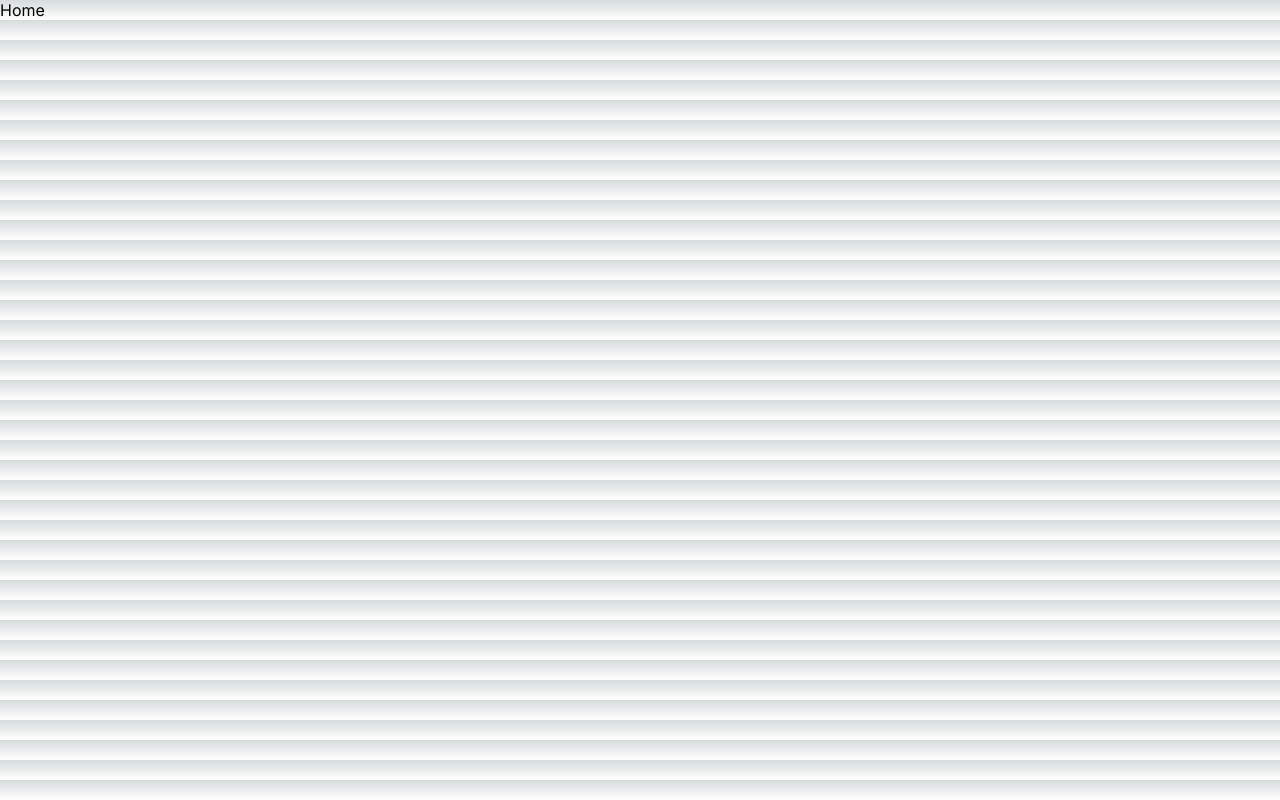
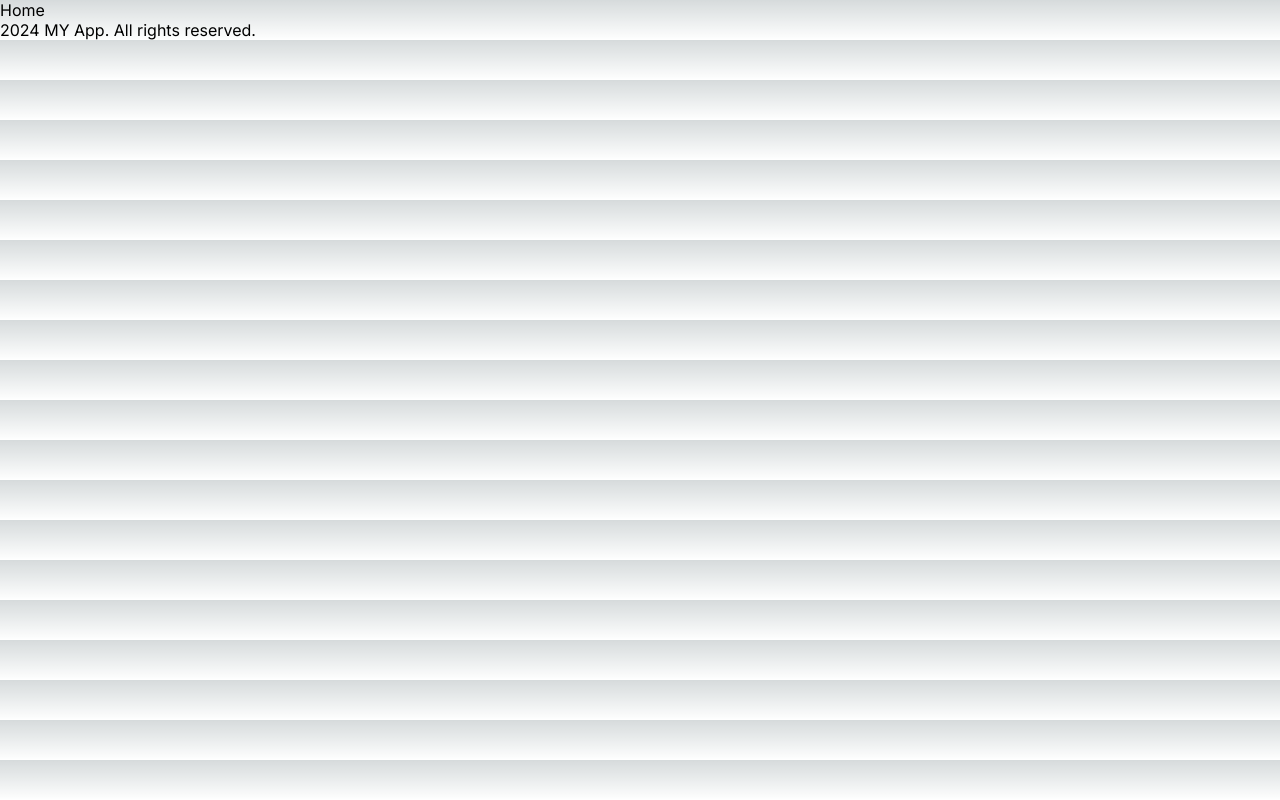
Before and after one commit to MikeSaburov/my_app, a Next.js app: page / in a window 1280 px wide. Built offline with nearby package versions, Linux system fonts and the light colour scheme.

Commit message:
feature(Footer): набросал footer и подключил

```diff
--- a/src/app/layout.jsx
+++ b/src/app/layout.jsx
@@ -1,5 +1,6 @@
 import { Inter } from 'next/font/google';
 import './globals.css';
+import Footer from '@/components/footer/Footer';
 
 const inter = Inter({ subsets: ['latin'] });
 
@@ -11,7 +12,10 @@ export const metadata = {
 export default function RootLayout({ children }) {
   return (
     <html lang="en">
-      <body className={inter.className}>{children}</body>
+      <body className={inter.className}>
+        {children}
+        <Footer />
+      </body>
     </html>
   );
 }
--- a/src/components/footer/Footer.jsx
+++ b/src/components/footer/Footer.jsx
@@ -0,0 +1,9 @@
+export default function Footer() {
+  const date = new Date().getFullYear();
+  return (
+    <footer>
+      <div>{`${date} MY App. All rights reserved.`}</div>
+      <div></div>
+    </footer>
+  );
+}
```
